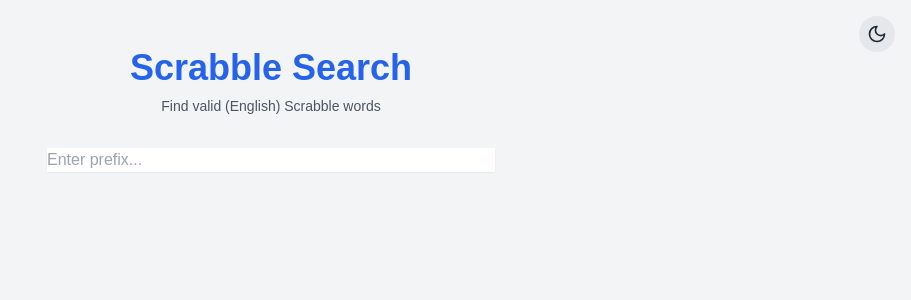
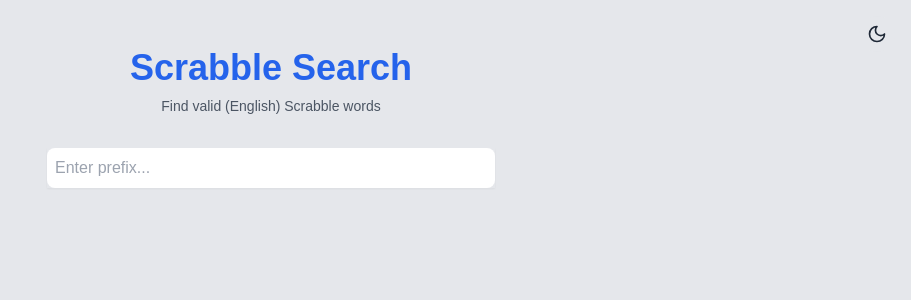
Before and after one commit to ethan-id/scrabble-search, a Next.js app: page / in a window 1280 px wide. Shown: the top 300 px of the page, without its empty margins (369-1280 px from the left). Built offline with nearby package versions, Linux system fonts and the light colour scheme.

Commit message:
Update readme

```diff
--- a/src/app/page.tsx
+++ b/src/app/page.tsx
@@ -44,7 +44,7 @@ export default function HomePage() {
 
     return (
         <div
-            className={`min-h-screen ${isDarkMode ? 'bg-gray-900 text-gray-300' : 'bg-gray-100 text-gray-800'} flex flex-col items-center py-12 px-4 transition-colors duration-200`}
+            className={`min-h-screen ${isDarkMode ? 'bg-gray-900 text-gray-300' : 'bg-gray-200 text-gray-800'} flex flex-col items-center py-12 px-4 transition-colors duration-200`}
         >
             <div className='flex flex-col items-center w-full'>
                 {/* Theme Toggle */}
@@ -69,7 +69,7 @@ export default function HomePage() {
                         placeholder='Enter prefix...'
                         value={query}
                         onChange={handleChange}
-                        className={`flex-grow min-w-[20vw] ${isDarkMode ? 'bg-gray-800 text-gray-100 border-gray-700' : 'bg-white text-gray-800 border-gray-300'} focus:ring-blue-500 focus:border-blue-500`}
+                        className={`flex-grow p-2 rounded-lg min-w-[20vw] ${isDarkMode ? 'bg-gray-800 text-gray-100 border-gray-700' : 'bg-white text-gray-800 border-gray-300'} focus:ring-blue-500 focus:border-blue-500`}
                     />
                 </div>
 
```
Also changed, not shown: 1 other file (tests, documents, lock files or other folders).
